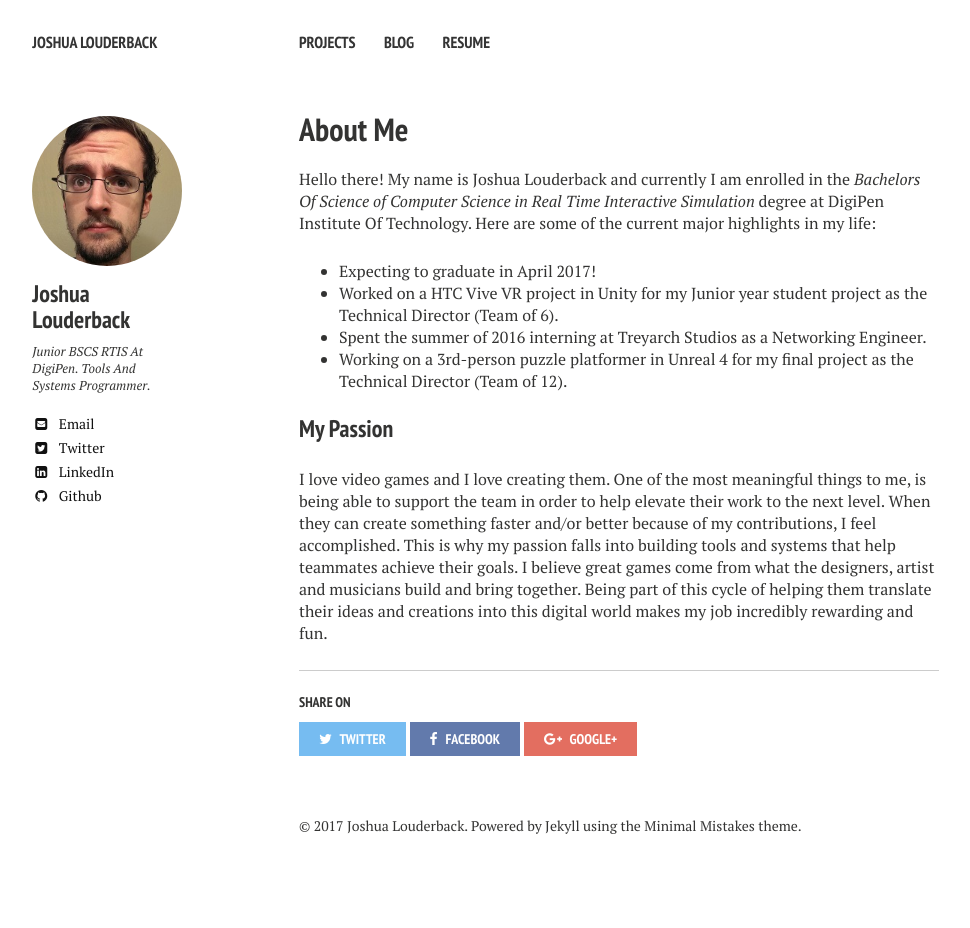
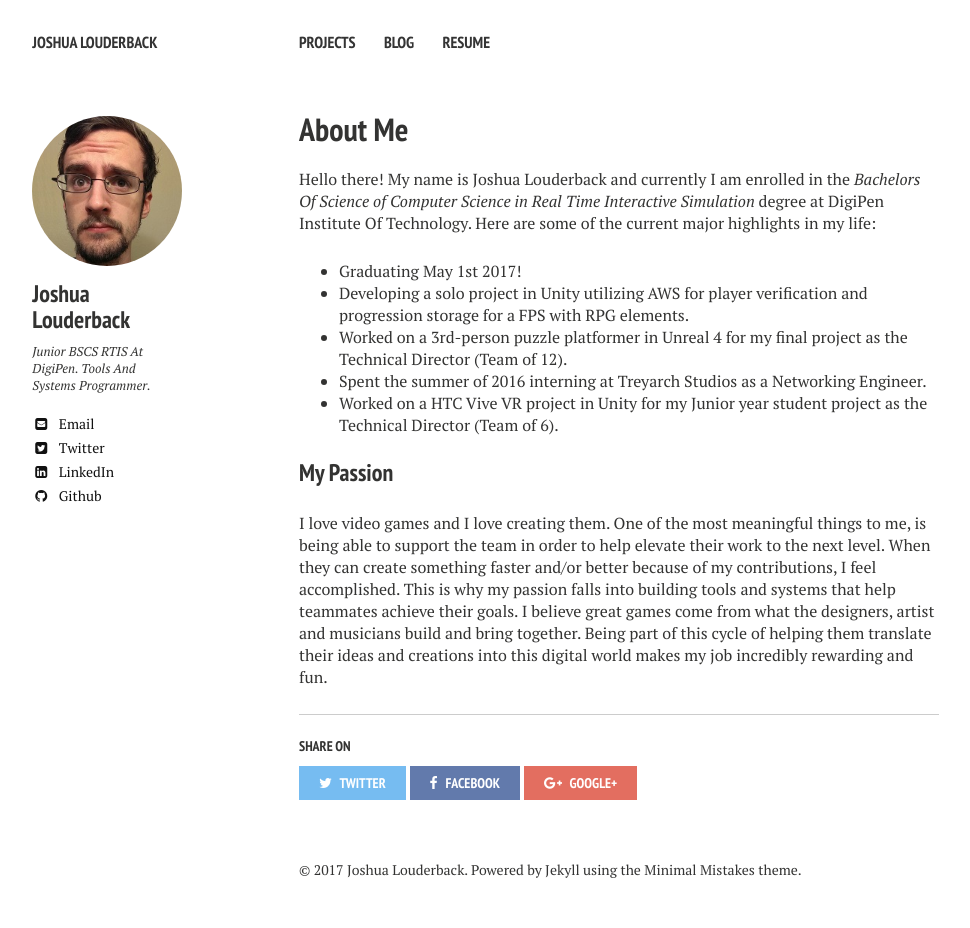
Before and after one commit to joshualouderback/joshualouderback.github.io, a Jekyll site: the page built from index.md, in a window 1280 px wide. Shown: the whole page, without its empty margins (21-991 px from the left). Built offline with Jekyll 4.4.1, drawn with Linux system fonts in a browser that asks for light colours; nearby versions of some CDN libraries; before the commit the page ends 900 px from its top, so only the background shows below that.

Commit message:
Updated graduation and current projects

```diff
--- a/index.md
+++ b/index.md
@@ -7,10 +7,13 @@ modified: 2014-08-08T20:53:07.573882-04:00
 
 Hello there! My name is Joshua Louderback and currently I am enrolled in the _Bachelors Of Science of Computer Science in Real Time Interactive Simulation_ degree at DigiPen Institute Of Technology. Here are some of the current major highlights in my life:
 
-* Expecting to graduate in April 2017!
+* Graduating May 1st 2017!
+* Developing a solo project in Unity utilizing AWS for player verification and progression storage for a FPS with RPG elements.
+* Worked on a 3rd-person puzzle platformer in Unreal 4 for my final project as the Technical Director (Team of 12).
+* Spent the summer of 2016 interning at Treyarch Studios as a Networking Engineer.
 * Worked on a HTC Vive VR project in Unity for my Junior year student project as the Technical Director (Team of 6).
-* Spent the summer of 2016 interning at Treyarch Studios as a Networking Engineer.
-* Working on a 3rd-person puzzle platformer in Unreal 4 for my final project as the Technical Director (Team of 12).
+
+
 
 ### My Passion ###
 
```
